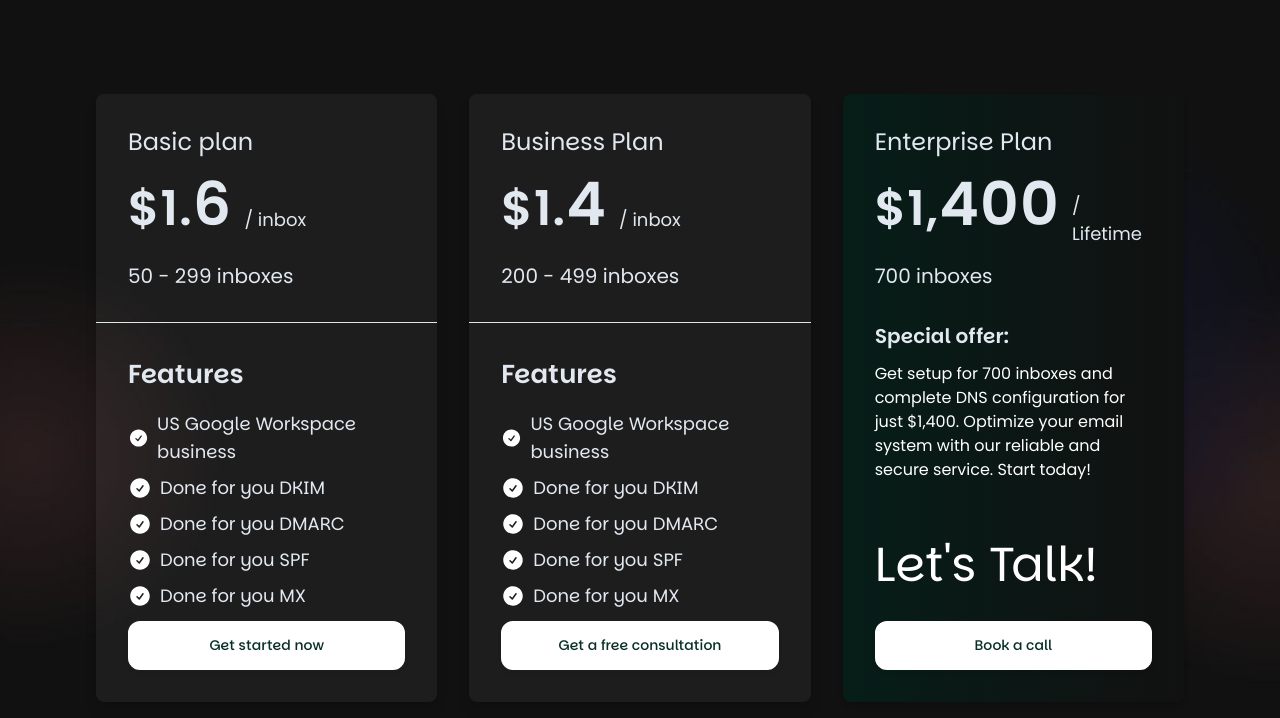
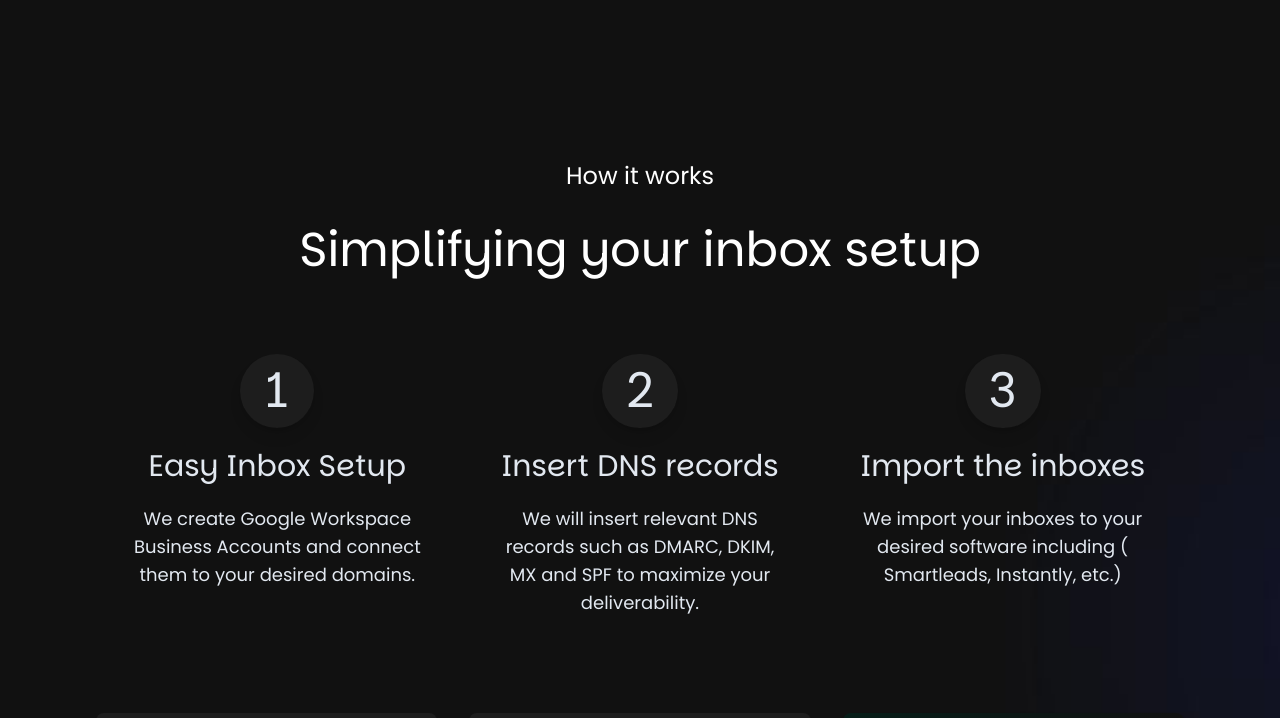
Before and after one commit to artalfred/VirtuDigiTech, a Next.js app: page / in a window 1280 px wide. Shown: the part 1371-2089 px from the top of the page. Built offline with nearby package versions, Linux system fonts and the light colour scheme; a web font is replaced by a local one.

Commit message:
New Update Website

```diff
--- a/app/components/titleCenter.tsx
+++ b/app/components/titleCenter.tsx
@@ -8,7 +8,7 @@ const TitleCenter = ({ children }: TitleCenterProps) => {
   return (
     <div>
       <h1
-        className={`lg:text-5xl font-normal text-white md:text-[45px] sm:text-[26px] text-[24px] text-start`}
+        className={`lg:text-5xl font-normal text-white md:text-[45px] sm:text-[26px] text-[28px]`}
       >
         {children}
       </h1>
--- a/app/nav.tsx
+++ b/app/nav.tsx
@@ -157,10 +157,10 @@ export default function Nav() {
             <div className="grid px-[2rem] w-full">
               <ul className="grid gap-[1rem]">
                 <li
-                  className="text-start text-white  text-[17px] font-medium"
+                  className="text-start text-white font-medium text-[20px]"
                   onClick={() => setIsOpen(false)}
                 >
-                  <Link href="#services" className="flex gap-2">
+                  <Link href="#services" className="flex gap-4">
                     <span>
                       <svg
                         xmlns="http://www.w3.org/2000/svg"
@@ -182,7 +182,7 @@ export default function Nav() {
                       isSolutionOpen ? "dark-green" : "text-white"
                     }`}
                   >
-                    <div className="flex items-center gap-2">
+                    <div className="flex items-center gap-4">
                       <span>
                         <svg
                           xmlns="http://www.w3.org/2000/svg"
@@ -266,7 +266,7 @@ export default function Nav() {
                       isResourcesOpen ? "dark-green" : "text-white"
                     }`}
                   >
-                    <div className="flex gap-2">
+                    <div className="flex gap-4">
                       <span>
                         <svg
                           xmlns="http://www.w3.org/2000/svg"
--- a/app/page.tsx
+++ b/app/page.tsx
@@ -296,7 +296,67 @@ export default function Home() {
       </section> */}
 
       <section className="lg:py-[6rem] py-[2rem] tools" id="services">
+        <div className="rounded-lg overflow-hidden">
+          <div className="items-center lg:mt-[4rem] md:mt-[3rem] sm:mt-[2rem] mt-[2rem] pb-[3rem]">
+            <div>
+              <p className="text-white text-center text-[24px] mt-3">
+                How it works
+              </p>
+            </div>
+            <div className="lg:mt-[2rem] md:mt-[1rem] sm:mt-[0] mt-0">
+              <TitleCenter>
+                <h1 className="text-center">Simplifying your inbox setup</h1>
+              </TitleCenter>
+            </div>
+          </div>
+        </div>
         <Container>
+          <div className="grid lg:grid-cols-3 md:grid-cols-3 sm:grid-cols-1 grid-cols-1 lg:pb-[4rem] md:pb-[2rem] sm:pb-[1rem] pb-[1rem]">
+            <div className="p-[2rem] text-slate-200">
+              <div className="flex justify-center">
+                <h1 className="bg-slate-100/5 shadow-lg text-center text-5xl rounded-full py-[.8rem] px-[1.7rem]">
+                  1
+                </h1>
+              </div>
+              <h2 className="lg:text-[30px] md:text-[26px] sm:text-[24px] text-[24px] text-center mt-[1rem] ">
+                Easy Inbox Setup
+              </h2>
+              <p className="text-center text-lg mt-[1rem]">
+                We create Google Workspace Business Accounts and connect them to
+                your desired domains.
+              </p>
+            </div>
+
+            <div className="p-[2rem] text-slate-200">
+              <div className="flex justify-center">
+                <h1 className="bg-slate-100/5 shadow-lg text-center text-5xl rounded-full py-[.8rem] px-[1.5rem]">
+                  2
+                </h1>
+              </div>
+              <h2 className="lg:text-[30px] md:text-[26px] sm:text-[24px] text-[24px] text-center mt-[1rem] ">
+                Insert DNS records
+              </h2>
+              <p className="text-center text-lg mt-[1rem]">
+                We will insert relevant DNS records such as DMARC, DKIM, MX and
+                SPF to maximize your deliverability.
+              </p>
+            </div>
+            <div className="p-[2rem] text-slate-200">
+              <div className="flex justify-center">
+                <h1 className="bg-slate-100/5 shadow-lg text-center text-5xl rounded-full py-[.8rem] px-[1.5rem]">
+                  3
+                </h1>
+              </div>
+              <h2 className="lg:text-[30px] md:text-[26px] sm:text-[24px] text-[24px] text-center mt-[1rem] ">
+                Import the inboxes
+              </h2>
+              <p className="text-center text-lg mt-[1rem]">
+                We import your inboxes to your desired software including (
+                Smartleads, Instantly, etc.)
+              </p>
+            </div>
+          </div>
+
           <div className="grid gap-[2rem] grid-cols-1 lg:grid-cols-3 md:grid-cols-2 sm:grid-cols-1">
             <div className="bg-slate-100/5 shadow-lg rounded-lg w-full relative h-[38rem]">
               <div className=" p-[2rem] border-b-[1px] border-l-cyan-200">
@@ -546,7 +606,7 @@ export default function Home() {
               </div>
             </div>
 
-            <div className="card-gradient shadow-md rounded-lg w-full lg:block md:hidden sm:block block relative">
+            <div className="card-gradient h-[38rem] shadow-md rounded-lg w-full lg:block md:hidden sm:block block relative">
               <div className="p-[2rem] ">
                 <h2 className="text-2xl mb-4 font-normal text-slate-200">
                   Enterprise Plan
```
